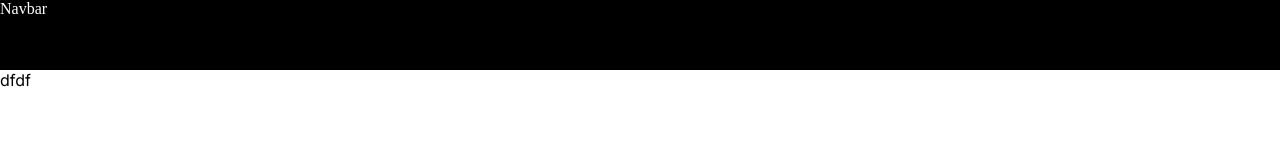
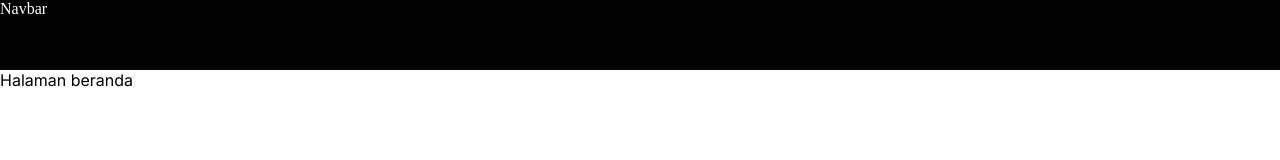
Before and after one commit to argianardi/sinauNextJs, a Next.js app: page / in a window 1280 px wide. Shown: the top 160 px of the page. Built offline with nearby package versions, Linux system fonts and the light colour scheme.

Commit message:
Fix: Fix title

```diff
--- a/src/pages/index.tsx
+++ b/src/pages/index.tsx
@@ -12,7 +12,7 @@ export default function Home() {
         <meta name="viewport" content="width=device-width, initial-scale=1" />
         <link rel="icon" href="/vercel.svg" />
       </Head>
-      <main className={` ${inter.className}`}>dfdf</main>
+      <main className={` ${inter.className}`}>Halaman beranda</main>
     </>
   );
 }
```
